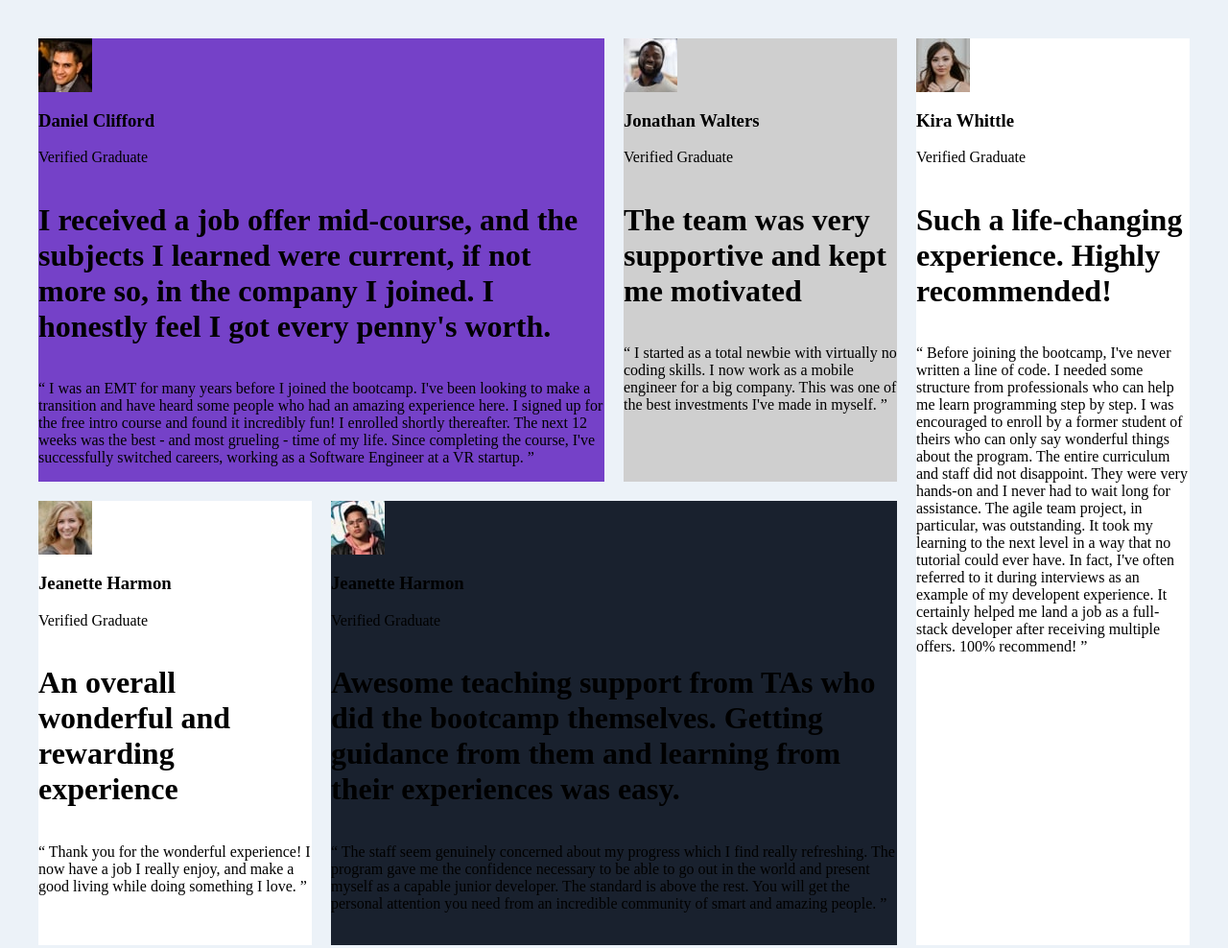
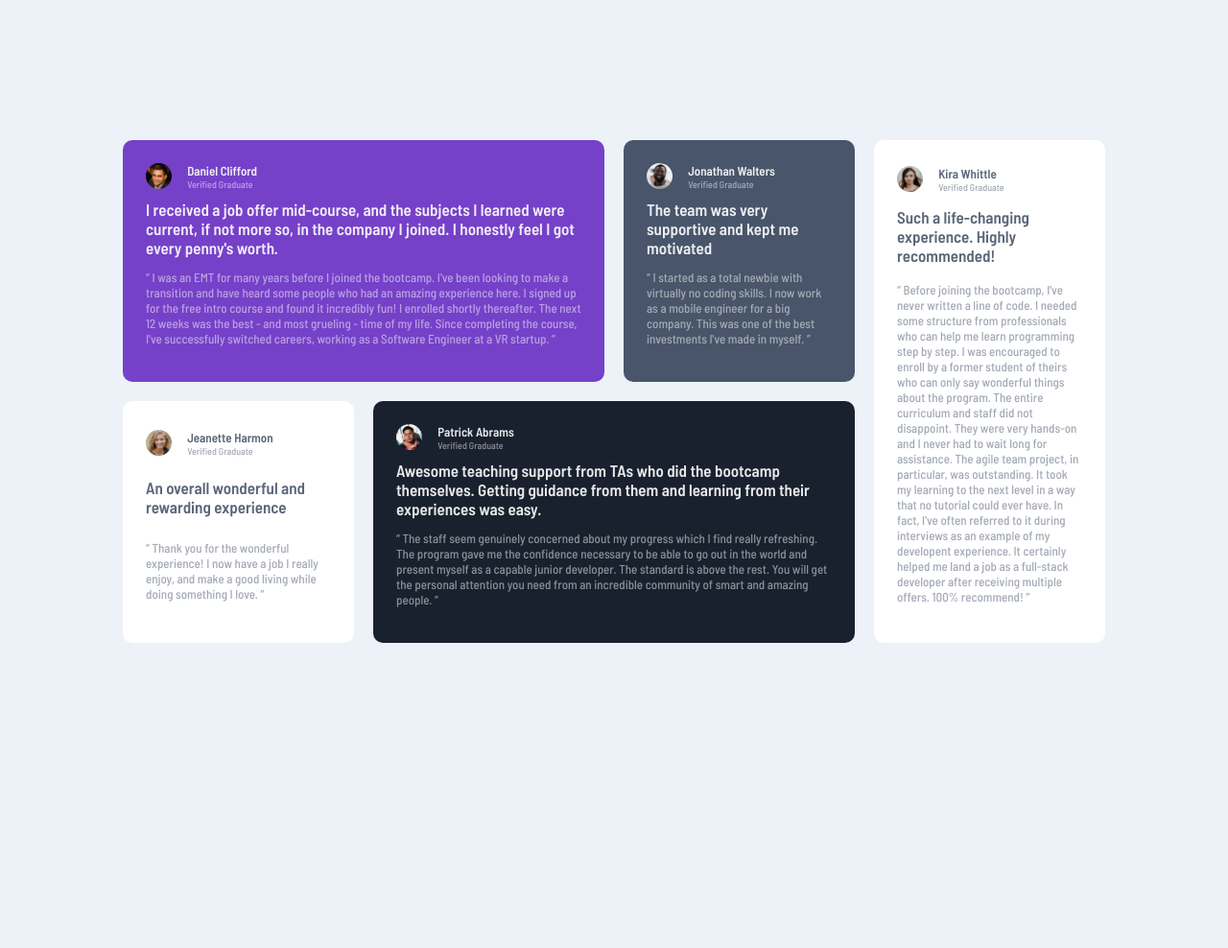
Before and after one commit to ucolinmee/frontendmentor-testimonialsGrid, a plain HTML site: page index.html in a window 1280 px wide. Shown: the whole page at 96% size. After the commit the page ends 816 px from the top, so only its background shows below. Drawn offline with Linux system fonts and the light colour scheme.

Commit message:
Added styling for desktop view

```diff
--- a/index.html
+++ b/index.html
@@ -13,16 +13,22 @@
 
     <title>Frontend Mentor | [Testimonial Grid]</title>
 
+    <link rel="preconnect" href="https://fonts.googleapis.com">
+<link rel="preconnect" href="https://fonts.gstatic.com" crossorigin>
+<link href="https://fonts.googleapis.com/css2?family=Barlow+Semi+Condensed:wght@500;600&display=swap" rel="stylesheet">
+
     <link rel="stylesheet" href="style.css" />
   </head>
   <body>
     <main>
       <div class="grid">
-        <div class="testimonial-card first">
+        <div class="testimonial-card daniel">
           <div class="profile">
             <img src="./images/image-daniel.jpg" />
+            <div class="profile-text">
               <h3>Daniel Clifford</h3>
               <p>Verified Graduate</p>
+            </div>
           </div>
           <div class="testimonial-header">
             <h1>
@@ -44,11 +50,13 @@
           </div>
         </div>
 
-        <div class="testimonial-card second">
+        <div class="testimonial-card jonathan">
           <div class="profile">
             <img src="./images/image-jonathan.jpg" />
+            <div class="profile-text">
               <h3>Jonathan Walters</h3>
               <p>Verified Graduate</p>
+            </div>
           </div>
           <div class="testimonial-header">
             <h1>The team was very supportive and kept me motivated</h1>
@@ -62,11 +70,13 @@
           </div>
         </div>
 
-        <div class="testimonial-card third">
+        <div class="testimonial-card kira">
           <div class="profile">
             <img src="./images/image-kira.jpg" />
+            <div class="profile-text">
               <h3>Kira Whittle</h3>
               <p>Verified Graduate</p>
+            </div>
           </div>
           <div class="testimonial-header">
             <h1>Such a life-changing experience. Highly recommended!</h1>
@@ -89,11 +99,13 @@
           </div>
         </div>
 
-        <div class="testimonial-card fourth">
+        <div class="testimonial-card jeanette">
           <div class="profile">
             <img src="./images/image-jeanette.jpg" />
+            <div class="profile-text">
               <h3>Jeanette Harmon</h3>
               <p>Verified Graduate</p>
+            </div>
           </div>
           <div class="testimonial-header">
             <h1>An overall wonderful and rewarding experience</h1>
@@ -107,11 +119,13 @@
           </div>
         </div>
 
-        <div class="testimonial-card fifth">
+        <div class="testimonial-card patrick">
           <div class="profile">
             <img src="./images/image-patrick.jpg" />
-            <h3>Jeanette Harmon</h3>
+            <div class="profile-text">
+              <h3>Patrick Abrams</h3>
               <p>Verified Graduate</p>
+            </div>
           </div>
           <div class="testimonial-header">
             <h1>
--- a/style.css
+++ b/style.css
@@ -4,10 +4,13 @@ body {
   display: flex;
   align-items: center;
   justify-content: center;
+  font-family: 'Barlow Semi Condensed', sans-serif;
 }
 
 .grid {
   display: grid;
+  max-width: 80vw;
+  max-height: 75vh;
   grid-template-columns: repeat(4, 1fr);
   grid-template-rows: repeat(2, 1fr);
   gap: 20px;
@@ -16,31 +19,87 @@ body {
 
 .testimonial-card {
   display: flex;
+  justify-content: space-around;
   flex-direction: column;
+  padding: 1.5rem;
+  border-radius: 10px;
 }
 
-.first {
+.profile img {
+  width: 1.7rem;
+  height: 1.7rem;
+  border-radius: 50%;
+  float: left;
+}
+
+.profile-text {
+  float: left;
+  margin-left: 1rem;
+}
+
+.profile-text > h3 {
+  font-size: 13px;
+  margin: 0px;
+  opacity: 90%;
+}
+
+.profile-text > p {
+  font-size: 10px;
+  margin-top: 0px;
+  opacity: 50%;
+}
+
+.testimonial-header > h1 {
+  font-size: 17px;
+  font-weight: 600;
+  opacity: 90%;
+  margin: 0;
+}
+
+.testimonial-description > p {
+  font-size: 13px;
+  font-weight: 500;
+  opacity: 50%;
+}
+
+.daniel {
   background-color: hsl(263, 55%, 52%);
   grid-column: span 2;
+  color: hsl(0, 0%, 100%);
 }
 
-.second {
-  background-color: hsl(0, 0%, 81%);
+.jonathan {
+  background-color: hsl(217, 19%, 35%);
+  color: hsl(0, 0%, 100%);
 }
 
-.third {
+.kira {
   background-color: hsl(0, 0%, 100%);
   grid-row: span 2;
+  color: hsl(217, 19%, 35%);
 }
 
-.fourth {
+.jeanette {
   background-color: hsl(0, 0%, 100%);
+  color: hsl(217, 19%, 35%);
 }
 
-.fifth {
+.patrick {
   background-color: hsl(219, 29%, 14%);
   grid-column: span 2;
+  color: hsl(0, 0%, 100%);
 }
+
+
+@media screen and (max-width: 375px) {
+  .grid {
+    display: flex;
+    flex-direction: row;
+  }
+}
+
+
+
 
 
 
```
Lines whose indentation alone changed are shown as unchanged.
